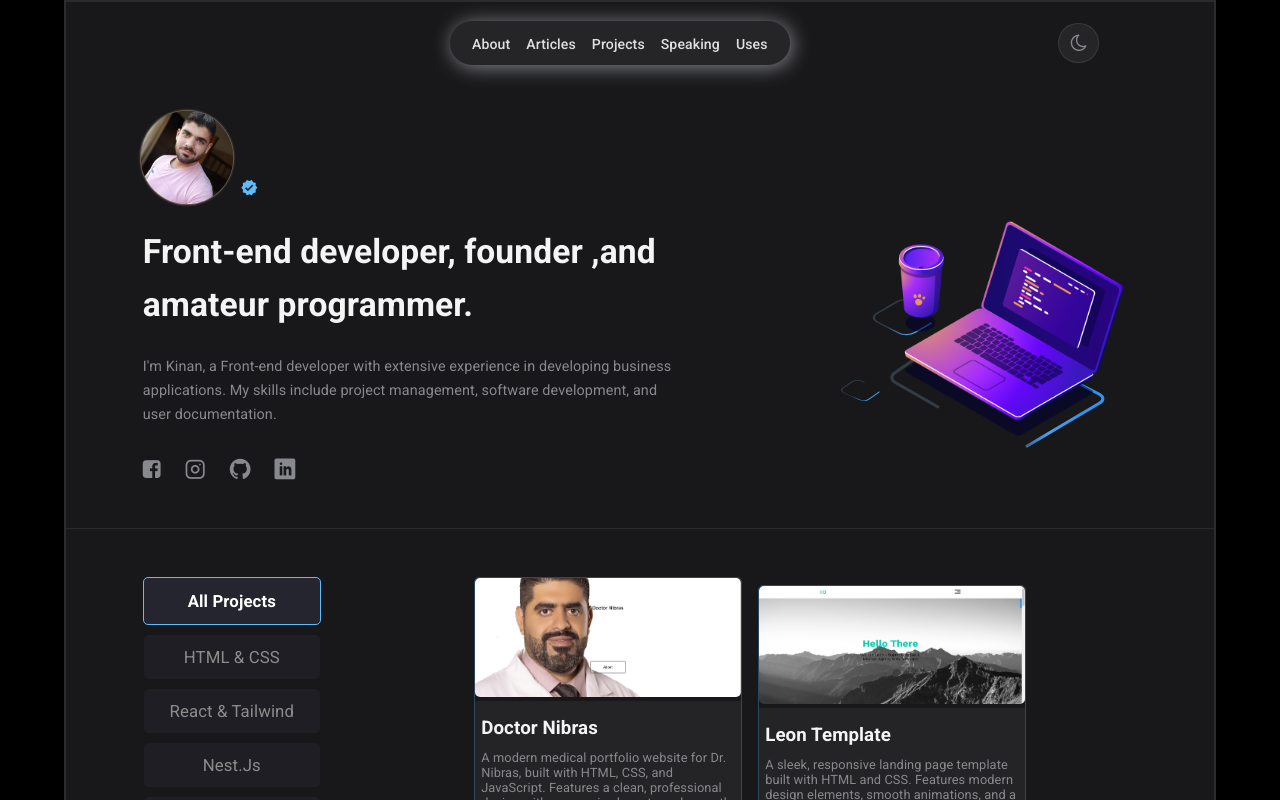
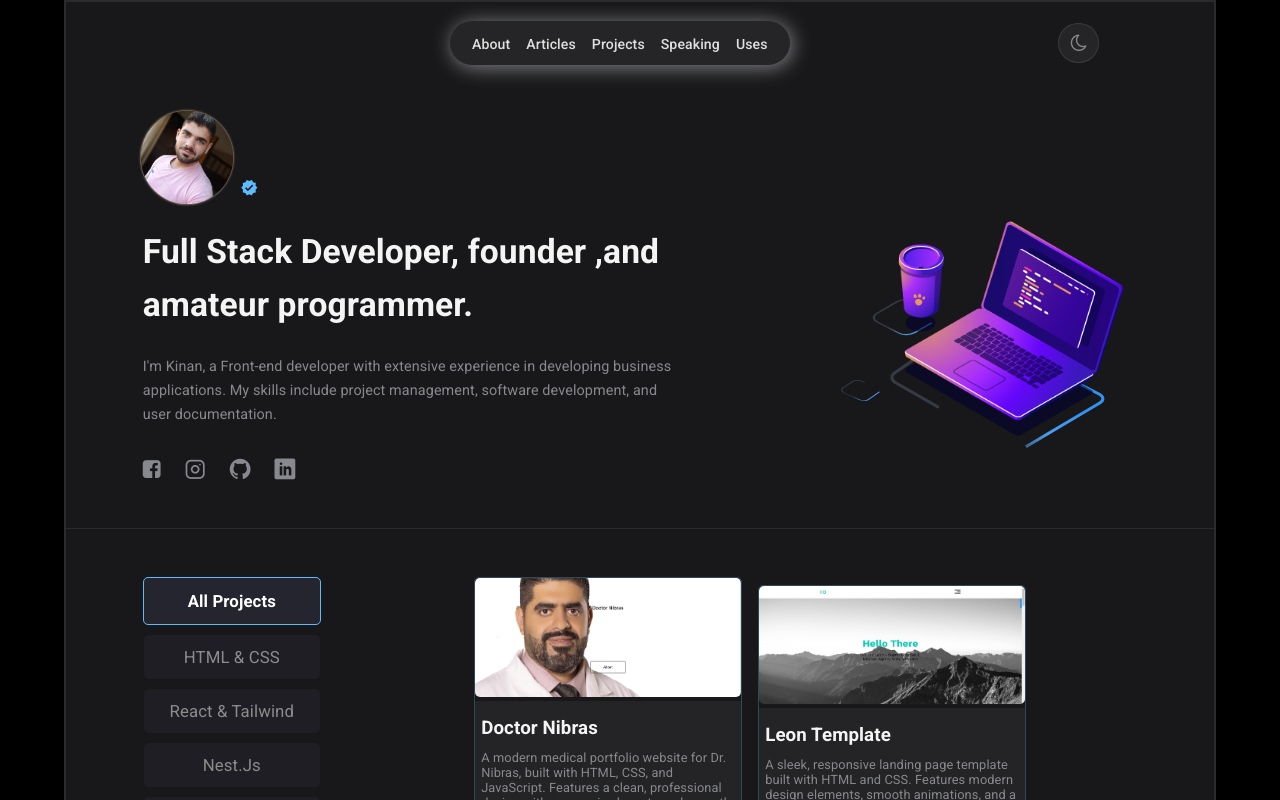
Before and after one commit to kinan-sleman/react-portfolio, a React (Vite) app: page / in a window 1280 px wide. Shown: the top 800 px of the page. Built offline with nearby package versions, Linux system fonts and the light colour scheme.

Commit message:
switch to Full Stack

```diff
--- a/src/components/2-hero/Hero.jsx
+++ b/src/components/2-hero/Hero.jsx
@@ -24,7 +24,7 @@ export default function Hero() {
           transition={{ duration: 2 }}
           className="title"
         >
-          Front-end developer, founder ,and amateur programmer.
+          Full Stack Developer, founder ,and amateur programmer.
         </motion.h1>
         <p className="subtitle">
           I'm Kinan, a Front-end developer with extensive experience in developing
```
